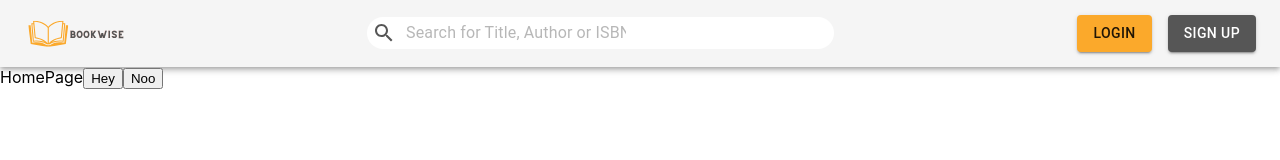
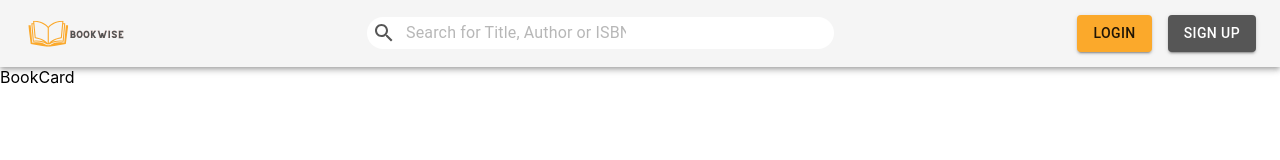
Before and after one commit to carlossilveira00/bookwise-react, a React (Create React App) app: page / in a window 1280 px wide. Shown: the top 160 px of the page. Built offline with nearby package versions, Linux system fonts and the light colour scheme.

Commit message:
Create book card component and import it into the Home Page.

```diff
--- /dev/null
+++ b/src/components/BookCard.jsx
@@ -0,0 +1,9 @@
+import React from 'react'
+
+const BookCard = () => {
+  return (
+    <div>BookCard</div>
+  )
+}
+
+export default BookCard;
--- a/src/pages/HomePage.jsx
+++ b/src/pages/HomePage.jsx
@@ -1,20 +1,12 @@
-import axios from 'axios';
-import { useAuth } from '../context/Auth';
+import BookCard from "../components/BookCard";
+
 
 const HomePage = () => {
-  const auth = useAuth();
 
-  const fetchUser = () => {
-    axios.get('http://localhost:3000/member_details', {headers: {
-      "Authorization" : auth.user.userToken
-    }})
-    .then(data => console.log(data))
-  };
+
   return (
     <div>
-      HomePage
-      <button onClick={fetchUser}>Hey</button>
-      <button onClick={() => {auth.logout()}}>Noo</button>
+      <BookCard/>
     </div>
   )
 }
```
